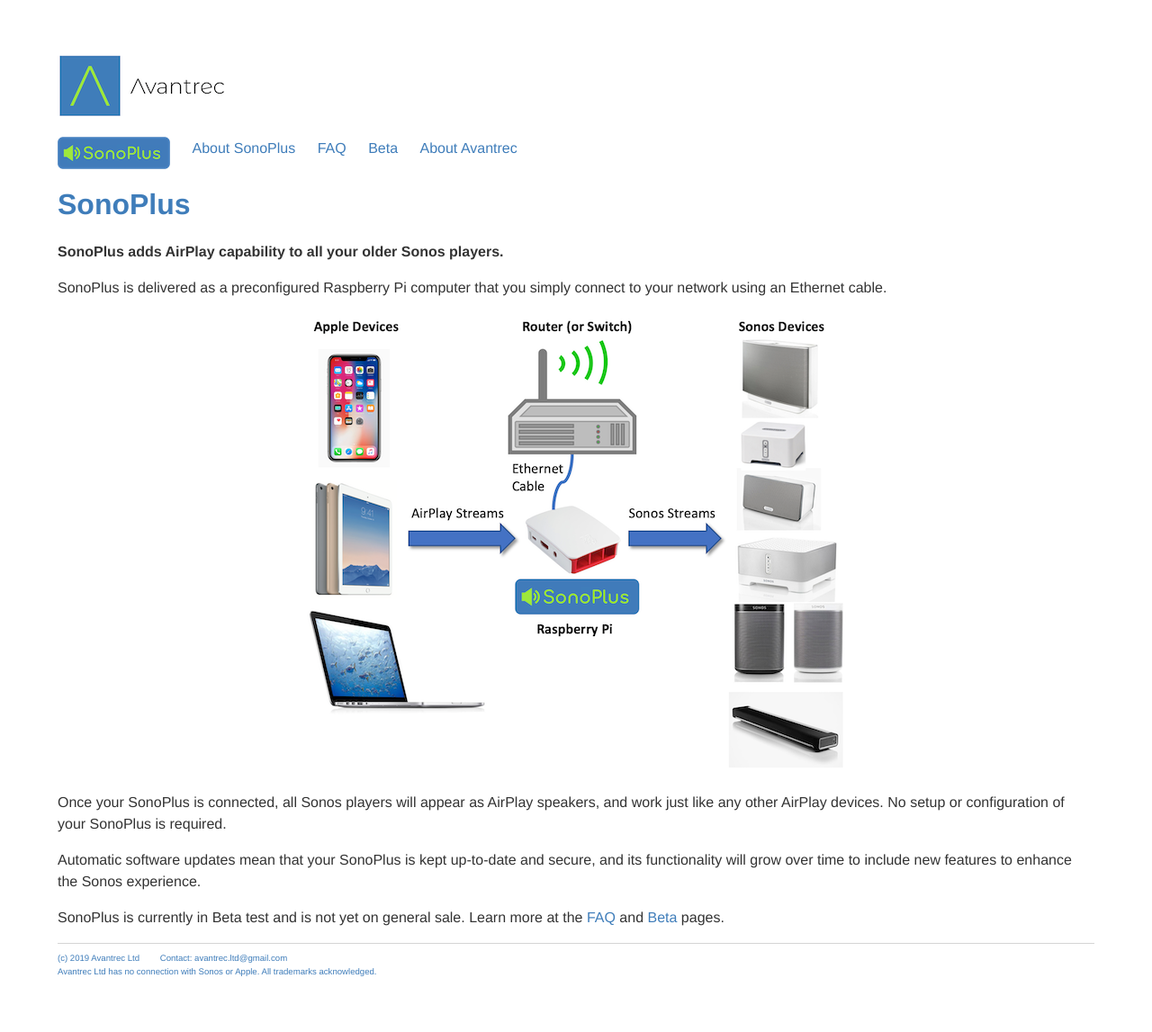
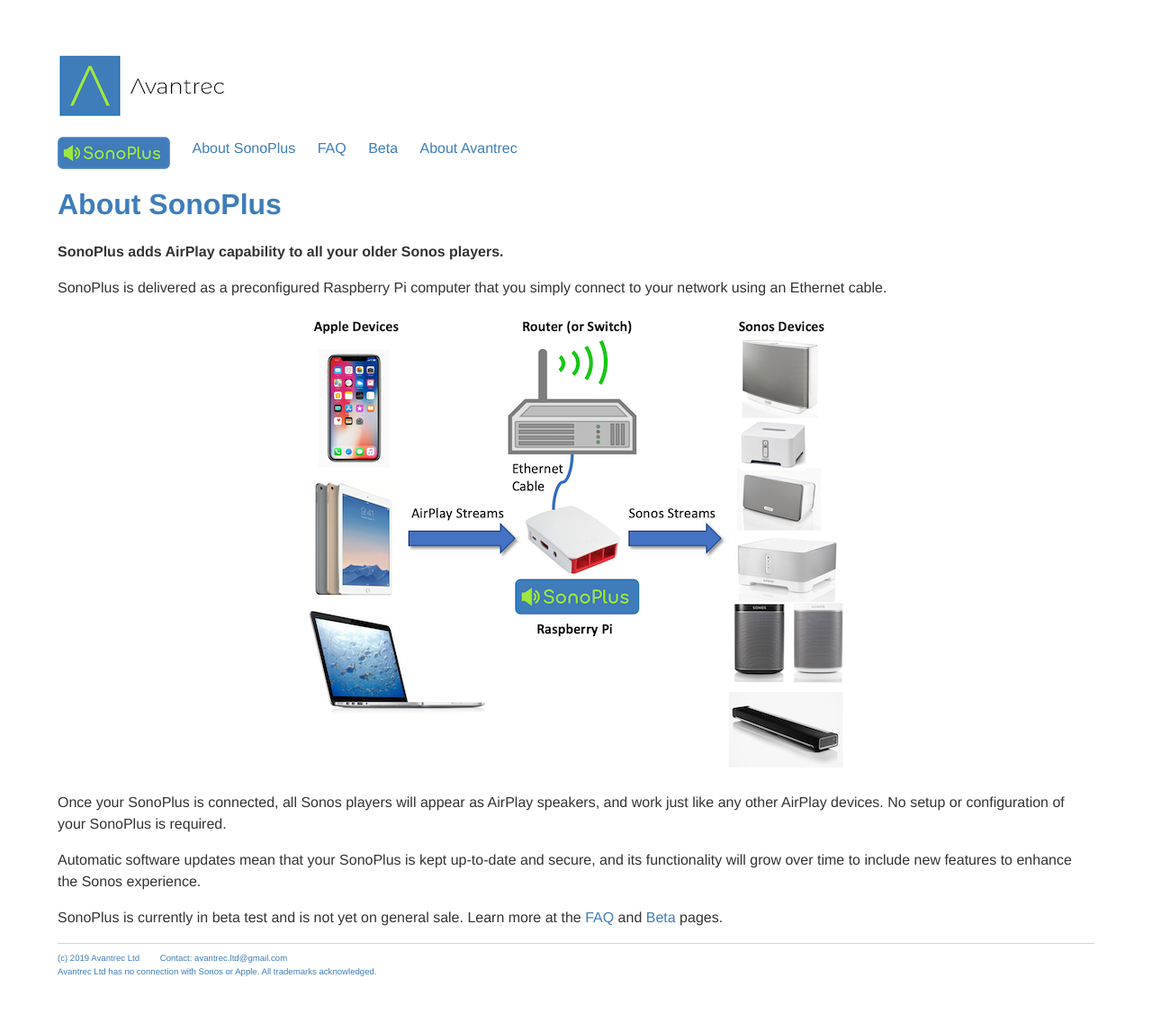
Before and after one commit to avantrec/avantrec.github.io, a Jekyll site: the page built from sonoplus/index.md, in a window 1280 px wide. Shown: the whole page at 90% size. Built offline with Jekyll 4.4.1, drawn with Linux system fonts in a browser that asks for light colours.

Commit message:
Minor edits

```diff
--- a/sonoplus/index.md
+++ b/sonoplus/index.md
@@ -3,7 +3,7 @@
 title: About SonoPlus
 ---
 
-# SonoPlus
+# About SonoPlus
 
 **SonoPlus adds AirPlay capability to all your older Sonos players.**
 
@@ -16,4 +16,4 @@
 
 Automatic software updates mean that your SonoPlus is kept up-to-date and secure, and its functionality will grow over time to include new features to enhance the Sonos experience.
 
-SonoPlus is currently in Beta test and is not yet on general sale. Learn more at the [FAQ]({{ site.baseurl }}{% link sonoplus-faq/index.md %}) and [Beta]({{ site.baseurl }}{% link sonoplus-beta/index.md %}) pages.
+SonoPlus is currently in beta test and is not yet on general sale. Learn more at the [FAQ]({{ site.baseurl }}{% link sonoplus-faq/index.md %}) and [Beta]({{ site.baseurl }}{% link sonoplus-beta/index.md %}) pages.
```
Also changed, not shown: sonoplus-faq/index.md (+1 -1 lines).
